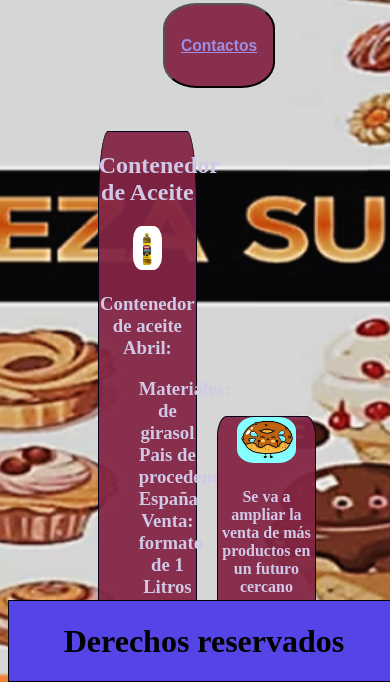
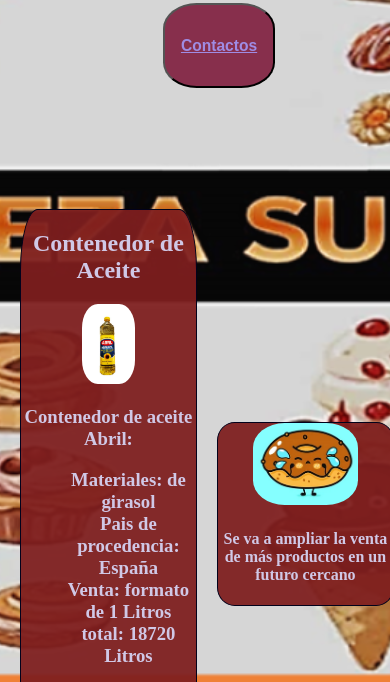
Before and after one commit to lavos90/Ucieza-Surl, a plain HTML site: page index.html in a window 390 px wide. Shown: the part 162-844 px from the top of the page. Drawn offline with Linux system fonts and the light colour scheme.

Commit message:
fix dinamic resolucion and other

```diff
--- /dev/null
+++ b/index celular.css
@@ -0,0 +1,58 @@
+@media (max-width:450px){.desk{display: none; }
+
+body{
+width: 99%;
+text-align: center;
+background-image: url('images/fondo mipyme.png');
+background-size:cover;
+background-attachment:fixed;
+background-repeat: no-repeat;
+background-position:center;
+}
+
+@media (max-width:767px){
+body,section,article{width:100%;}}
+
+.logo{width: 10%;border-radius: 80%;}
+.fotoAceite{width: 30%;border-radius: 30%;}
+
+#dropdown{background:#832544ef;color: #9f8ce4;cursor:pointer;
+;border-radius: 30%;padding: 20%;
+}
+
+#numbers{color: #1a085c;background:#dacbd0af;border-radius: 20%;
+;display:none;padding: 1%;
+position: absolute;box-shadow:10px 10px 8px #e9197a
+}
+
+#dropbuttons:hover div{display: block;}
+#dropbuttons:hover button{background: #910e74;padding: 25%;;}
+#dropbuttons a:hover{background: #18e418;}
+#dropbuttons{display: inline-block;position: center;
+}
+
+.layout {
+/* border-style: dashed; */
+width: 100%;
+height:auto;
+display: flex;
+gap: 5%;
+margin-top:3%;
+padding: 1%;
+justify-content: center;
+align-items: center;
+}
+#cuadritos{background: #7e1e1eef;color: #d0c8e6;
+padding: 0%;width: 45%;margin-top:27%;border:solid 1px #02021b;
+border-radius: 10%;text-align: center;;
+}
+#lista{list-style: none;}
+.foto2{width: 60%;border-radius: 30%;}
+
+footer{background: #5545e7;
+border:solid 1px;
+bottom:0px;
+/* position:fixed; */
+width:100%;height: 5%;}
+
+}
--- a/index.css
+++ b/index.css
@@ -1,20 +1,15 @@
-/* *{
-    border: 0;padding: 0;
-    box-sizing: border-box
-    } */
+/* .resolucion{width: 99%;text-align: center;} */
+@media screen and(max-width:700px){}
 body{
     width: 99%;
-        text-align: center;
     text-align: center;
     background-image: url('images/fondo mipyme.png');
     background-size:cover;
     background-attachment:fixed;
     background-repeat: no-repeat;
+    background-position: center;
+}
 /* #cabeza{font-family:'Courier New', Courier, monospace;font-size:x-large;color: #4826c4;background: #e7e0e088;border-radius: 40%;text-align:center;} */
-    }
-
-
-
 
 @media (max-width:767px){
 body,section,article{width:100%;}}
@@ -29,17 +24,18 @@
 #dropdown{background:#832544ef;color: #9f8ce4;cursor:pointer;
 ;border-radius: 30%;padding: 20%;
 /* width: 300%; */
-
 }
 
 #numbers{color: #1a085c;background:#dacbd0af;border-radius: 20%;
 ;display:none;padding: 1%;
+position: absolute;box-shadow:10px 10px 8px #3b3bfc
 }
 
 #dropbuttons:hover div{display: block;}
-#dropbuttons:hover button{background: #910e74;padding: 10%;}
+#dropbuttons:hover button{background: #910e74;padding: 25%;;}
 #dropbuttons a:hover{background: #18e418;}
-#dropbuttons{display: inline-block;}
+#dropbuttons{display: inline-block;position: center;
+}
 
 /* #cabeza,#dropdown,#numbers{float: left;width:40%;margin: 5%;
 ;} */
@@ -63,10 +59,7 @@
 #lista{list-style: none;}
 .foto2{width: 60%;border-radius: 30%;}
 
-footer{background: #5545e7;padding:0%;
-    border:solid 1px;display:flexbox;
-    position: absolute;
-    bottom: 0;
-    width: 100%;
-    text-align: center;
+footer{background: #5545e7;
+    border:solid 1px;
+    bottom: 0px;
     }
--- a/index.html
+++ b/index.html
@@ -6,13 +6,22 @@
     <meta http-equiv='X-UA-Compatible' content="IE=edge">
     <meta name="descripcion" content="mipyme venta">
     <meta name="author" content="yad">
-    <meta name="viewport" content="width=device-width, initial-scale">
+    <meta name="viewport" content="width=device-width, initial-scale=1.0">
     <meta name="keywords" content="mipyme venta,
     mipyme pagweb, pagweb">
     <link rel="stylesheet" href="index.css">
+    <link rel="stylesheet" href="index celular.css">
     <title>Venta aceite</title>
 </head>
+
 <body>
+    <div class="desk">
+        <!-- <h1>ordenador</h1> -->
+    </div>
+    <div class="movil">
+        <!-- <h1>movil</h1> -->
+    </div>
+
     <div id="completo">
         <img class=logo src="icons/logo ucieza surl.ico"/>
             <header>
```
Lines whose indentation alone changed are shown as unchanged.
